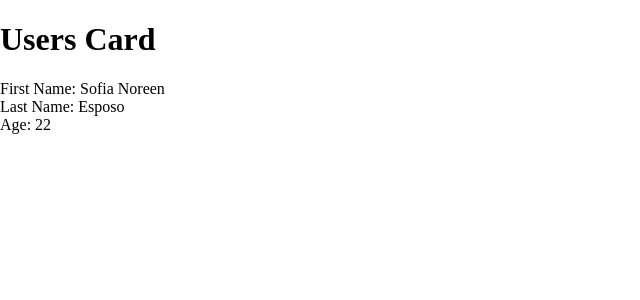
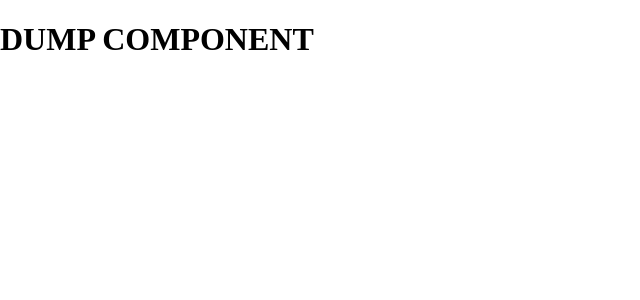
Before and after one commit to barreyrojohnmiko/personal-portfolio, a React (Create React App) app: page /dump in a window 1280 px wide. Shown: the top 300 px of the page, without its empty margins (0-640 px from the left). Built offline with nearby package versions, Linux system fonts and the light colour scheme.

Commit message:
installed react-router-dom

```diff
--- a/package.json
+++ b/package.json
@@ -12,6 +12,7 @@
     "@types/react-dom": "^18.0.11",
     "react": "^18.2.0",
     "react-dom": "^18.2.0",
+    "react-router-dom": "^6.8.2",
     "react-scripts": "5.0.1",
     "typescript": "^4.9.5",
     "web-vitals": "^2.1.4"
--- a/src/App.tsx
+++ b/src/App.tsx
@@ -1,18 +1,19 @@
-import React, { useState } from "react";
-import Card from "./views/Card";
+import React from "react";
+import { Routes, Route } from "react-router-dom";
+
+import Dump from "./components/Dump";
+import Home from "./components/Home";
 
 import "./App.css";
 
 const App = () => {
-  const [cardData, setCardData] = useState({
-    fName: "Sofia Noreen",
-    lName: "Esposo",
-    age: 22,
-  });
-
   return (
     <div className="main-component">
-      <Card {...cardData} />
+      <Routes>
+        <Route path="/" element={<Home />} />
+        <Route path="/home" element={<Home />} />
+        <Route path="/dump" element={<Dump />} />
+      </Routes>
     </div>
   );
 };
--- /dev/null
+++ b/src/components/Dump.tsx
@@ -0,0 +1,11 @@
+import React from "react";
+
+const Dump = () => {
+  return (
+    <div>
+      <h1>DUMP COMPONENT</h1>
+    </div>
+  );
+};
+
+export default Dump;
--- /dev/null
+++ b/src/components/Home.tsx
@@ -0,0 +1,19 @@
+import React, { useState } from "react";
+
+import Card from "../views/Card";
+
+const Home = () => {
+  const [cardData, setCardData] = useState({
+    fName: "Sofia Noreen",
+    lName: "Esposo",
+    age: 22,
+  });
+
+  return (
+    <div className="main-component">
+      <Card {...cardData} />
+    </div>
+  );
+};
+
+export default Home;
--- a/src/index.tsx
+++ b/src/index.tsx
@@ -1,6 +1,12 @@
 import React from "react";
 import ReactDOM from "react-dom";
+import { BrowserRouter } from "react-router-dom";
 
 import App from "./App";
 
-ReactDOM.render(<App />, document.getElementById("root"));
+ReactDOM.render(
+  <BrowserRouter>
+    <App />
+  </BrowserRouter>,
+  document.getElementById("root")
+);
```
Also changed, not shown: src/logo.svg (deleted), 1 other file (tests, documents, lock files or other folders).
